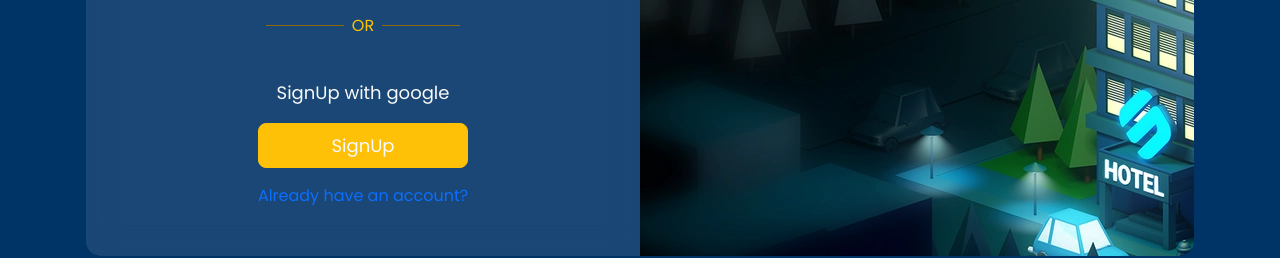
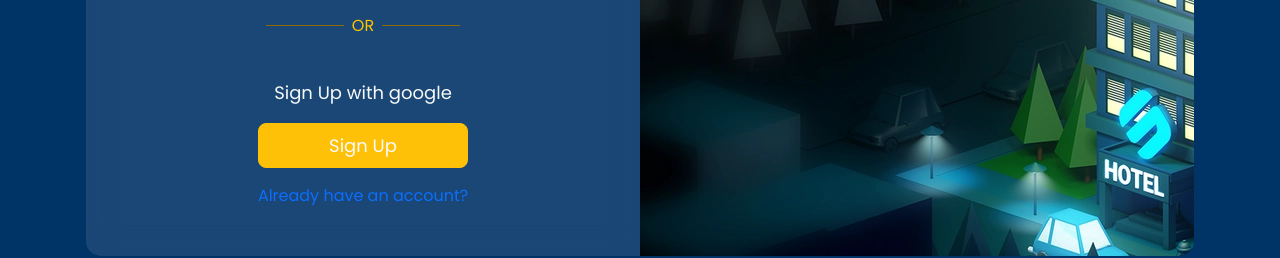
Before and after one commit to xennia316/FinalProject, a React (Create React App) app in the folder client/: page /signup in a window 1280 px wide. Shown: the part 488-746 px from the top of the page. Built offline with nearby package versions, Linux system fonts and the light colour scheme.

Commit message:
sign up page

```diff
--- a/client/src/pages/SignUp.jsx
+++ b/client/src/pages/SignUp.jsx
@@ -1,5 +1,5 @@
 import React, { useState } from "react";
-import { useNavigate } from "react-router-dom";
+import { useNavigate, Link, Router } from "react-router-dom";
 import axios from "axios";
 import styles from "../styles/SignUp.module.css";
 import logo from "../images/side-logo.png";
@@ -130,17 +130,19 @@ const SignUp = () => {
                 <button
                   className={`btn btn-outline-muted btn-lg col-lg-12 p-2 col-md-8 col-sm-5 text-light  ${styles.sign}`}
                 >
-                  SignUp with google
+                  Sign Up with google
                 </button>
+
                 <button
                   onClick={handleSubmit}
                   className={`btn btn-warning btn-lg mt-2 col-lg-12 p-2 col-md-8 col-sm-5 text-light ${styles.sign}`}
                 >
-                  SignUp
+                  Sign Up
                 </button>
-                <a href="#" className={styles.a}>
+
+                <Link to="/login" className={styles.a}>
                   Already have an account?
-                </a>
+                </Link>
               </div>
             </section>
           </section>
```
